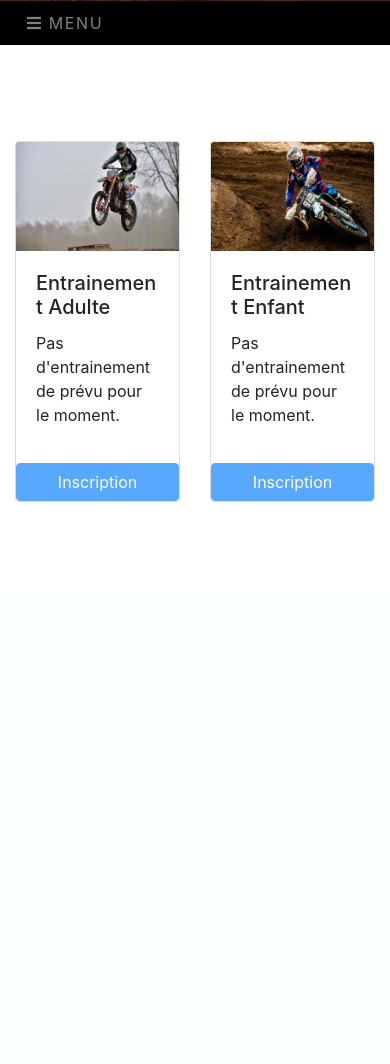
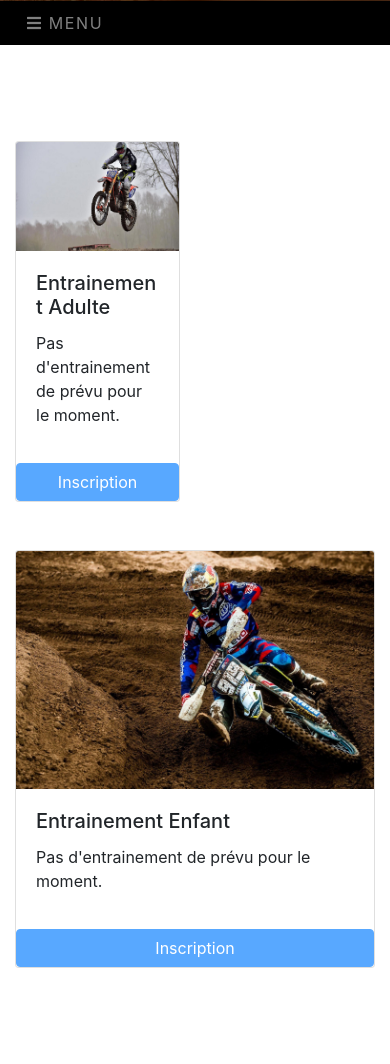
Before and after one commit to BenjaminCoajou/Mx-auribail, a Symfony app: template templates/home/index.html.twig in a window 390 px wide. Shown: the part 843-1907 px from the top of the page. Before the commit the page ends 1345 px from the top, so only its background shows below. Run offline with Twig, Linux system fonts and the light colour scheme; the template is opened without the code that fills it, so the values that code supplies are empty; some libraries are stand-ins or nearby versions.

Commit message:
Homepage responsive

```diff
--- a/templates/home/training.html.twig
+++ b/templates/home/training.html.twig
@@ -1,6 +1,6 @@
 <section class="container trainingCards" id="home-training">
     <div class="row my-5 py-5">
-        <div class="col-6">
+        <div class="col-6 col-sm-12 col-md-12 col-lg-6 mb-5">
             <div class="card">
                 <img class="card-img-top img-fluid" src="assets/img/moto1.jpg" alt="image moto 1">
                 <div class="card-body">
@@ -36,8 +36,7 @@
             </div>
         </div>
 
-
-        <div class="col-6">
+        <div class="col-sm-12 col-md-12 col-lg-6">
             <div class="card" >
                 <img class="card-img-top img-fluid" src="assets/img/moto2.jpg" alt="image moto 2">
                 <div class="card-body">
```
